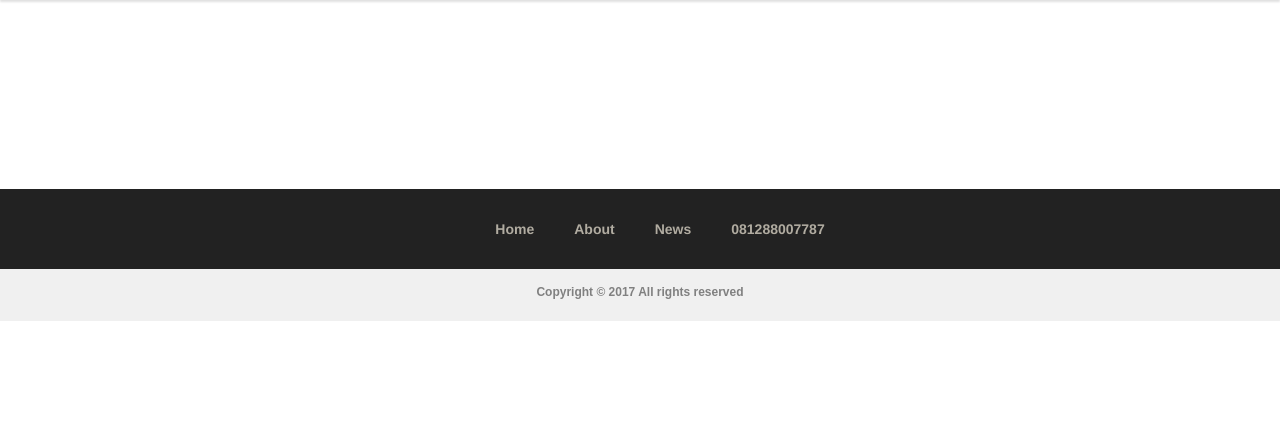
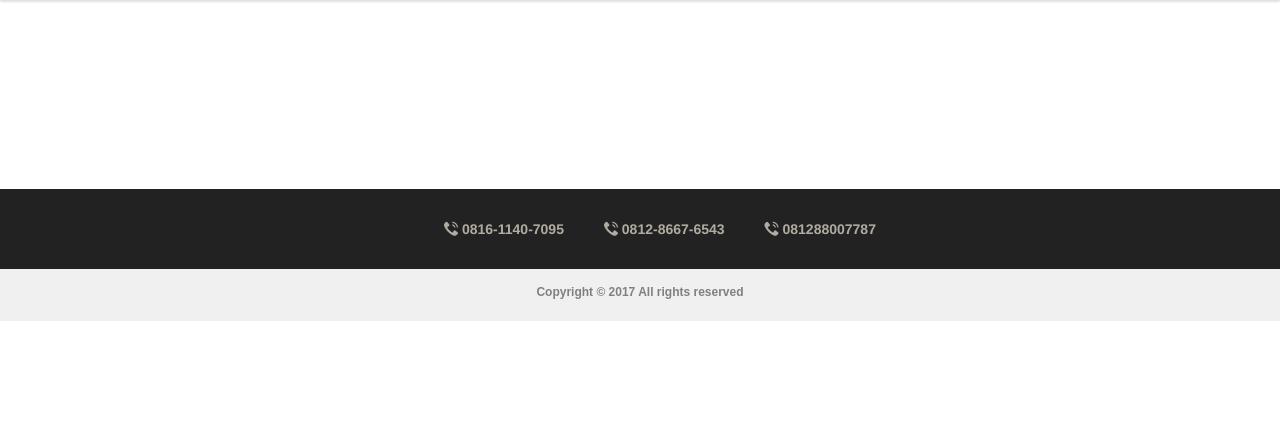
Before and after one commit to crayongenerateon/ohi, a CodeIgniter app: page /database/news in a window 1280 px wide. Shown: the part 81-516 px from the top of the page. Run offline with CodeIgniter, Linux system fonts and the light colour scheme; data that the repository does not hold is empty; some libraries are stand-ins or nearby versions; some web fonts are replaced.

Commit message:
update list news
update list news

```diff
--- a/application/views/news/list.php
+++ b/application/views/news/list.php
@@ -122,7 +122,6 @@
       </div>
     </div>
 
-
     <footer>
       <div class="container">
         <div class="row text-center">
@@ -130,19 +129,15 @@
             <ul class="menu">
 
              <li>
-              <a href="#">Home</a>
+              <a href="#"><i class="ion ion-android-call"></i> 0816-1140-7095</a>
             </li>
 
             <li>
-             <a href="#">About</a>
+             <a href="#"><i class="ion ion-android-call"></i> 0812-8667-6543</a>
            </li>
 
            <li>
-            <a href="#">News</a>
-          </li>
-
-          <li>
-           <a href="#">081288007787</a>
+             <a href="#"><i class="ion ion-android-call"></i> 081288007787</a>
            </li>
 
          </ul>
```
Also changed, not shown: application/views/news/view.php (+3 -7 lines). Lines whose indentation alone changed are shown as unchanged.
